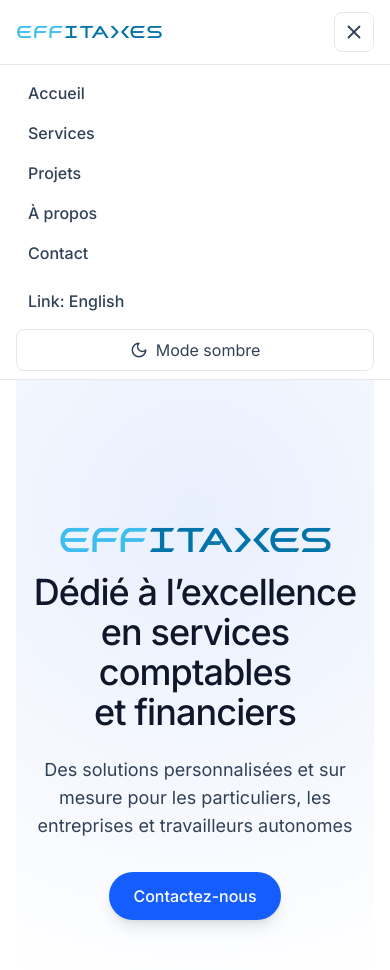
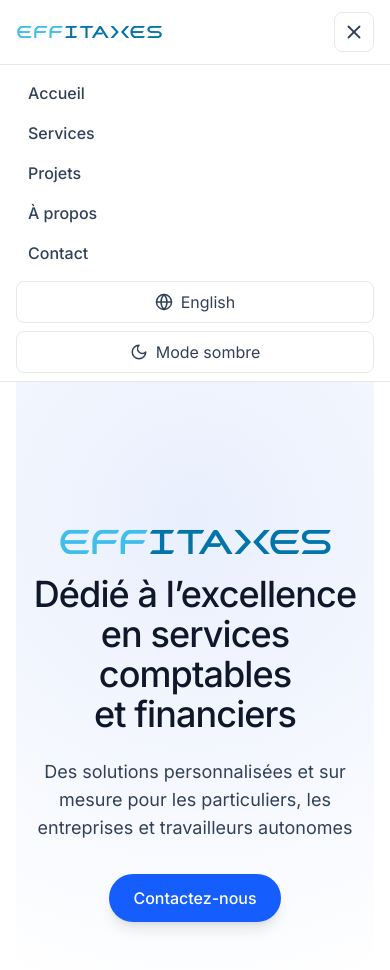
Before and after one commit to Datav1nci/Effitaxes, a Next.js app in the folder effitaxes/: page / in a window 390 px wide. Both pictures are taken after a click on the button "Ouvrir le menu". Shown: the top 970 px of the page. Built offline with nearby package versions, Linux system fonts and the light colour scheme.

Commit message:
feat: add responsive Header component with navigation, theme, and language toggles.

```diff
--- a/effitaxes/src/components/Header.tsx
+++ b/effitaxes/src/components/Header.tsx
@@ -2,7 +2,7 @@
 
 import { useEffect, useState } from "react";
 import Link from "next/link";
-import { Menu, Moon, Sun, X } from "lucide-react";
+import { Globe, Menu, Moon, Sun, X } from "lucide-react";
 import { useTheme } from "next-themes";
 import { useLanguage } from "@/context/LanguageContext";
 import BrandName from "@/components/BrandName";
@@ -100,9 +100,10 @@
                 toggleLanguage();
                 setOpen(false);
               }}
-              className="mt-2 w-full text-left rounded-md px-3 py-2 text-base font-medium text-slate-700 hover:bg-slate-100 dark:text-gray-300 dark:hover:bg-gray-800"
+              className="mt-2 inline-flex w-full items-center justify-center gap-2 rounded-md border border-gray-200 bg-white px-3 py-2 text-slate-700 hover:bg-gray-50 transition dark:border-gray-800 dark:bg-gray-900 dark:text-gray-200 dark:hover:bg-gray-800"
             >
-              Link: {language === "fr" ? "English" : "Français"}
+              <Globe size={18} />
+              <span>{language === "fr" ? "English" : "Français"}</span>
             </button>
 
             <button
```
